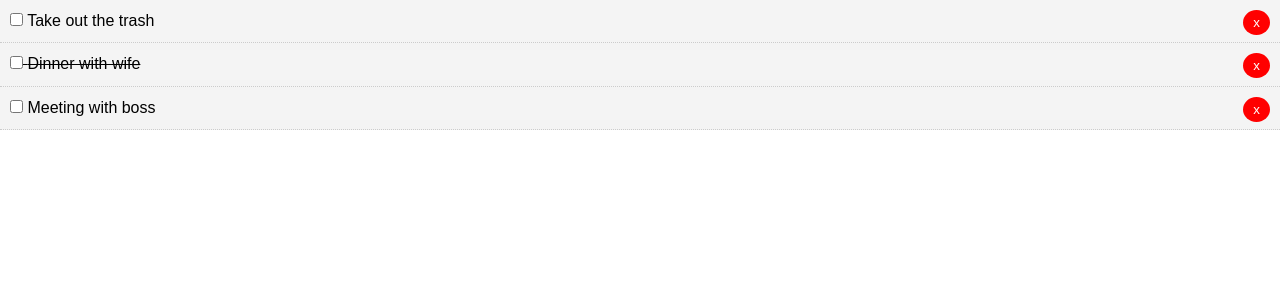
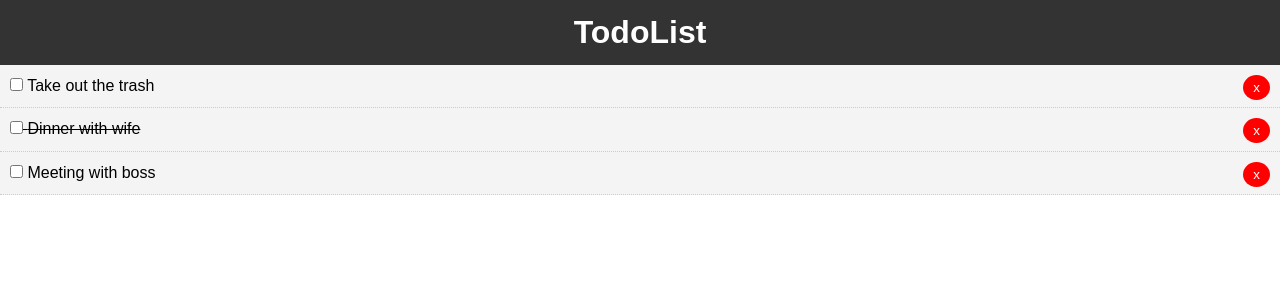
Before and after one commit to Inlic/react-todo, a React (Create React App) app: page / in a window 1280 px wide. Shown: the top 300 px of the page. Built offline with nearby package versions, Linux system fonts and the light colour scheme.

Commit message:
add header

```diff
--- a/src/App.js
+++ b/src/App.js
@@ -1,4 +1,5 @@
 import React, { Component } from "react";
+import Header from './components/layout/Header';
 import Todos from './components/Todos';
 import './App.css';
 
@@ -35,6 +36,7 @@
       })
     });
   }
+  // Delete Todo
   delTodo = (id) => {
     this.setState({
       todos: [...this.state.todos.filter(t => t.id != id)]
@@ -44,6 +46,7 @@
   render() {
     return (
       <div className="App">
+        <Header />
         <Todos todos={this.state.todos} markComplete={this.markComplete} delTodo={this.delTodo} />
       </div>
     );
--- /dev/null
+++ b/src/components/layout/Header.js
@@ -0,0 +1,18 @@
+import React from 'react';
+
+function Header() {
+  return (
+    <header style={headerStyle}>
+      <h1>TodoList</h1>
+    </header>
+  )
+}
+
+const headerStyle = {
+  background: '#333',
+  color: '#fff',
+  textAlign: 'center',
+  padding: '10px'
+}
+
+export default Header;
```
Also changed, not shown: 1 other file (tests, documents, lock files or other folders).
